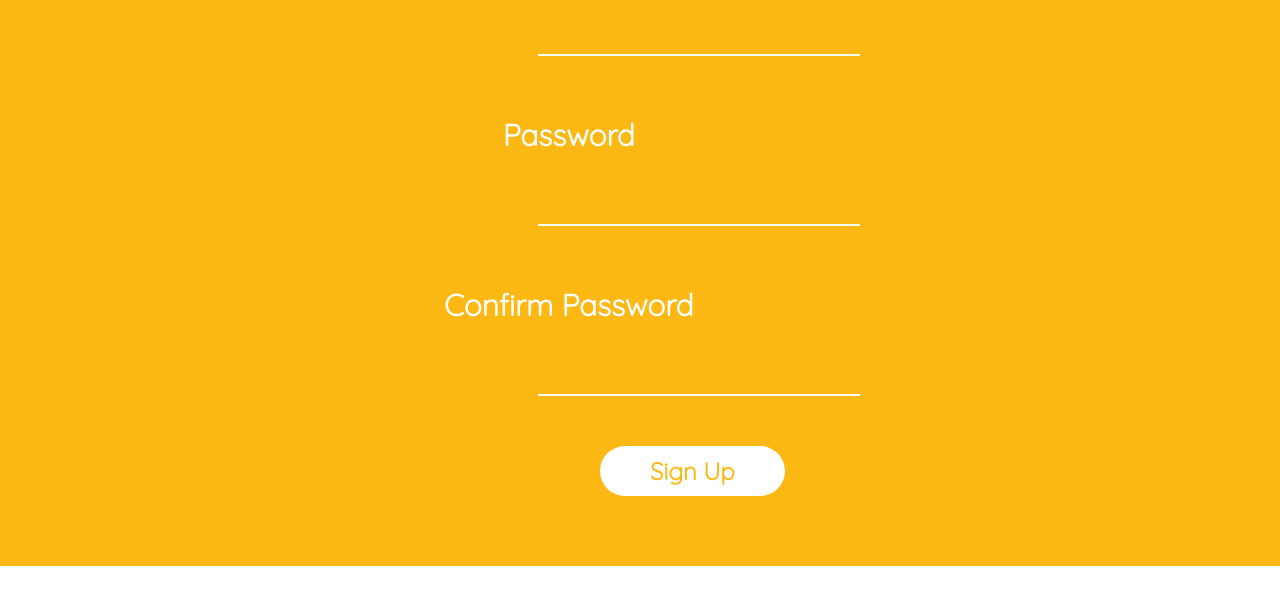
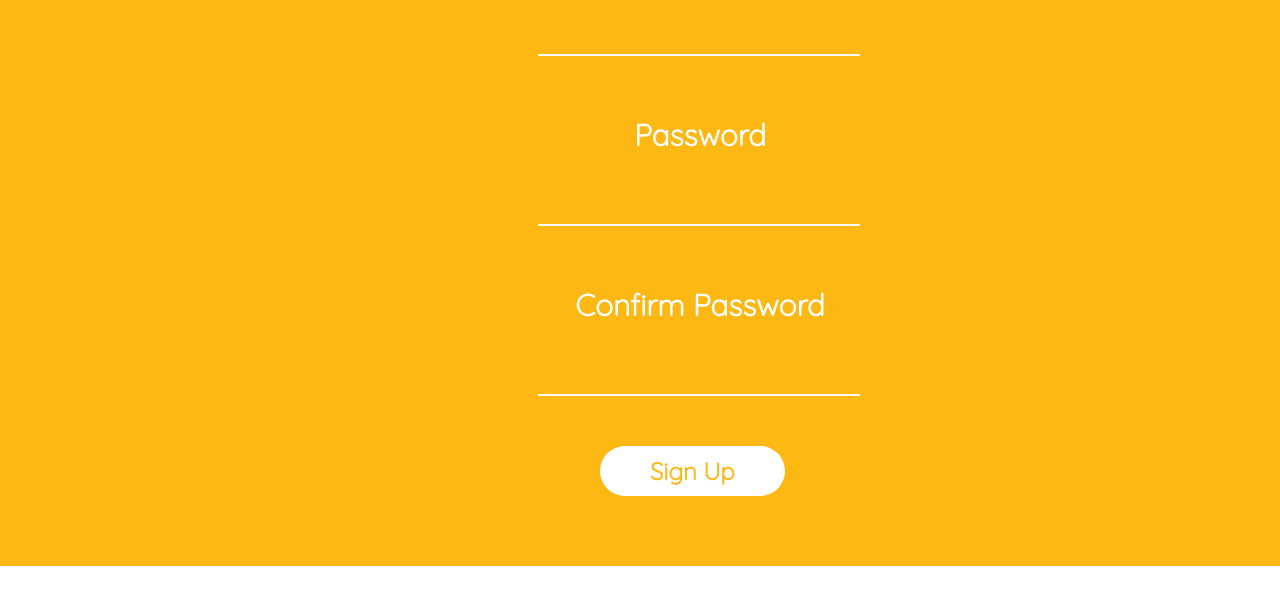
Before and after one commit to DanieleHuang/tabby, a website: page app/HTML/signup.html in a window 1280 px wide. Shown: the part 609-1218 px from the top of the page. Drawn offline with nearby package versions, Linux system fonts and the light colour scheme; files whose address does not match are found by name.

Commit message:
Finished centering

```diff
--- a/app/CSS/signup.css
+++ b/app/CSS/signup.css
@@ -11,12 +11,10 @@
 
 .fields
 {
-    margin-left: calc((100% - 1925px)/2);
     color: white;
     font-size: 30px;
     font-weight: bolder;
     text-align: center;
-
 }
 
 .fields_input[type="text"]
```
